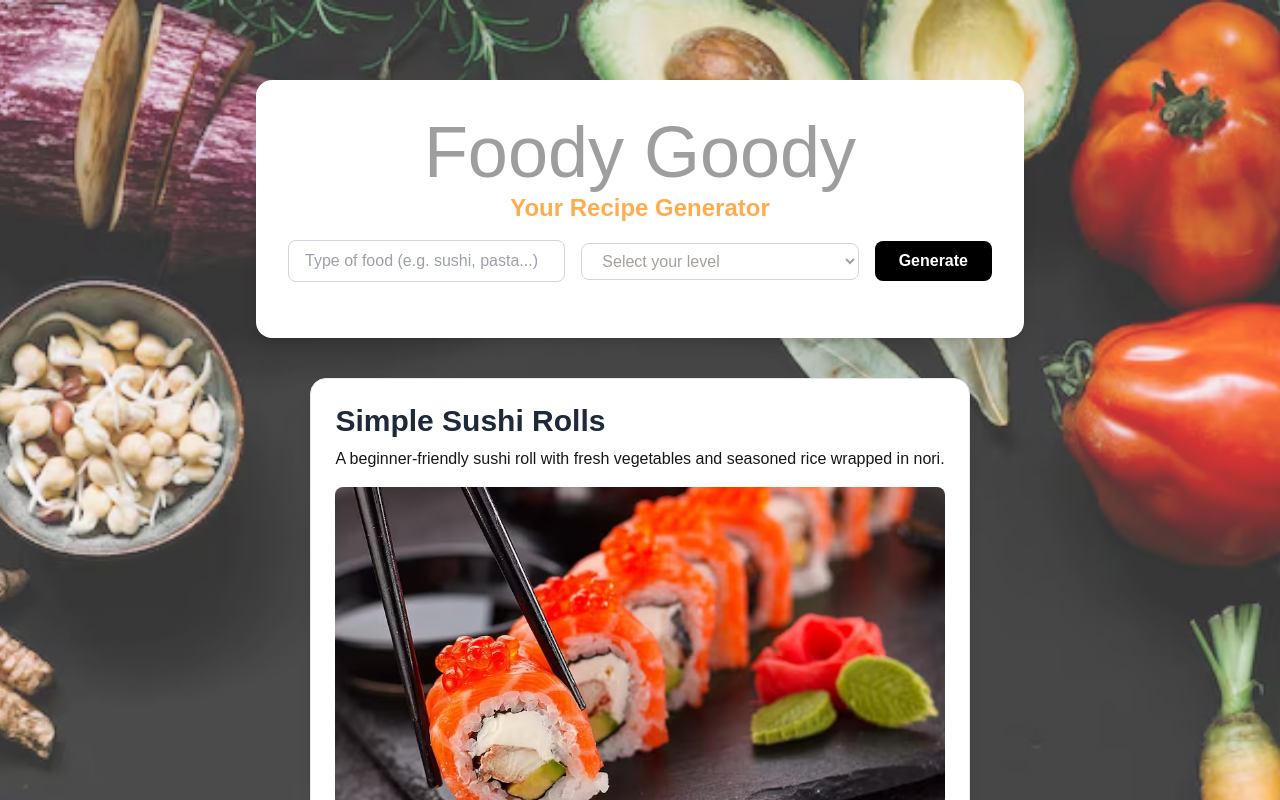
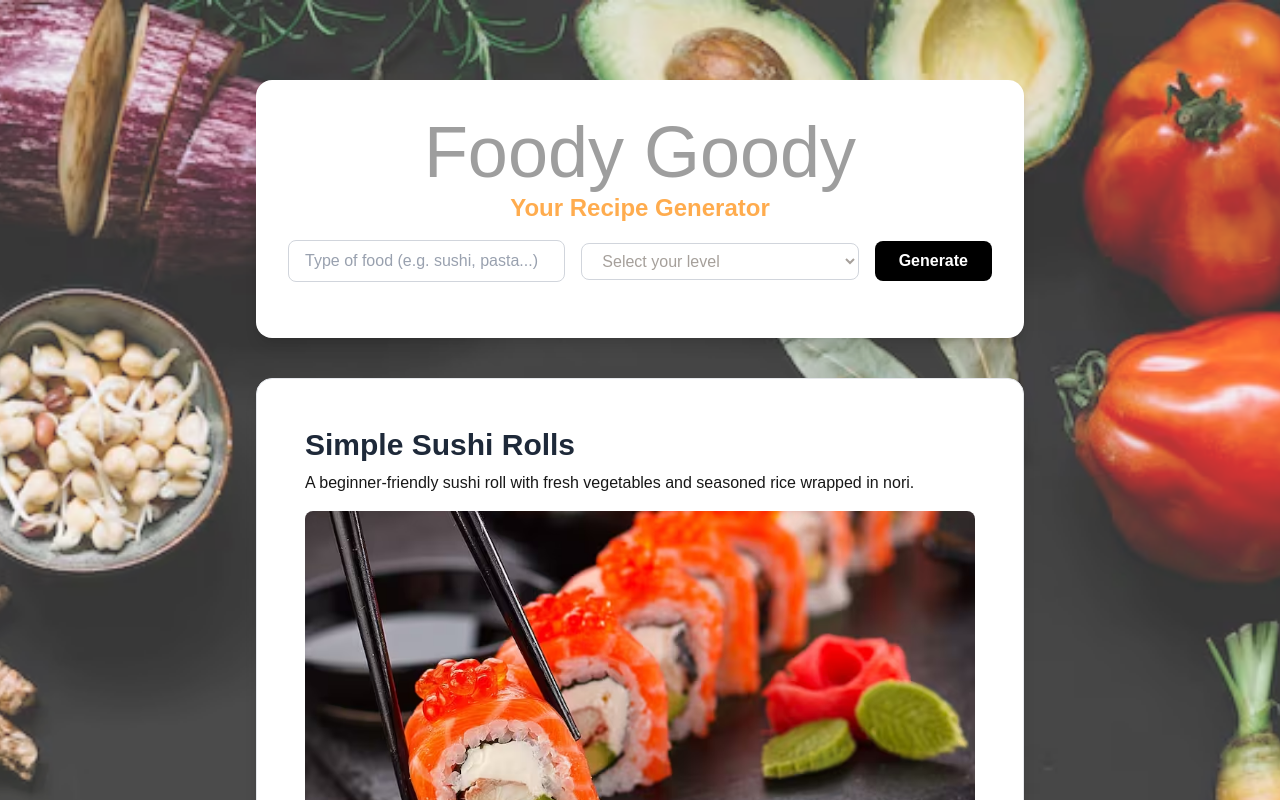
Before and after one commit to juliberglund/workshop-ai-website, a Next.js app: page / in a window 1280 px wide. Shown: the top 800 px of the page. Built offline with nearby package versions, Linux system fonts and the light colour scheme; grey boxes are pictures that could not be loaded.

Commit message:
last commit

```diff
--- a/src/app/components/RecipeCard.tsx
+++ b/src/app/components/RecipeCard.tsx
@@ -13,13 +13,9 @@ const recipe: Recipe = dummyRecipe;
 
 export default function RecipeCard() {
   return (
-    <div className="relative min-h-screen">
-      <div className="absolute inset-0"></div>
     <div className="w-full max-w-3xl bg-white shadow-lg rounded-2xl overflow-hidden border border-gray-200">
-        <div className="p-6">
-          <h1 className="text-3xl font-bold mb-2 text-gray-800">
-            {recipe.name}
-          </h1>
+      <div className="p-12">
+        <h1 className="text-3xl font-bold mb-2 text-gray-800">{recipe.name}</h1>
         <p className="pb-4">{recipe.description}</p>
         <img
           src="/sushi.avif"
@@ -60,6 +56,5 @@ export default function RecipeCard() {
         </p>
       </div>
     </div>
-    </div>
   );
 }
--- a/src/app/page.tsx
+++ b/src/app/page.tsx
@@ -25,8 +25,8 @@ export default function Home() {
     "https://media.giphy.com/media/fnglNFjBGiyAFtm6ke/giphy.gif",
   ];
   return (
-    <div className="relative min-h-screen">
-      <div className="absolute inset-0">
+    <div className="relative min-h-screen w-full h-full">
+      <div className="absolute inset-0 w-full h-full">
         <img
           src="/vegetables-.jpg"
           alt="background"
```
Lines whose indentation alone changed are shown as unchanged.
